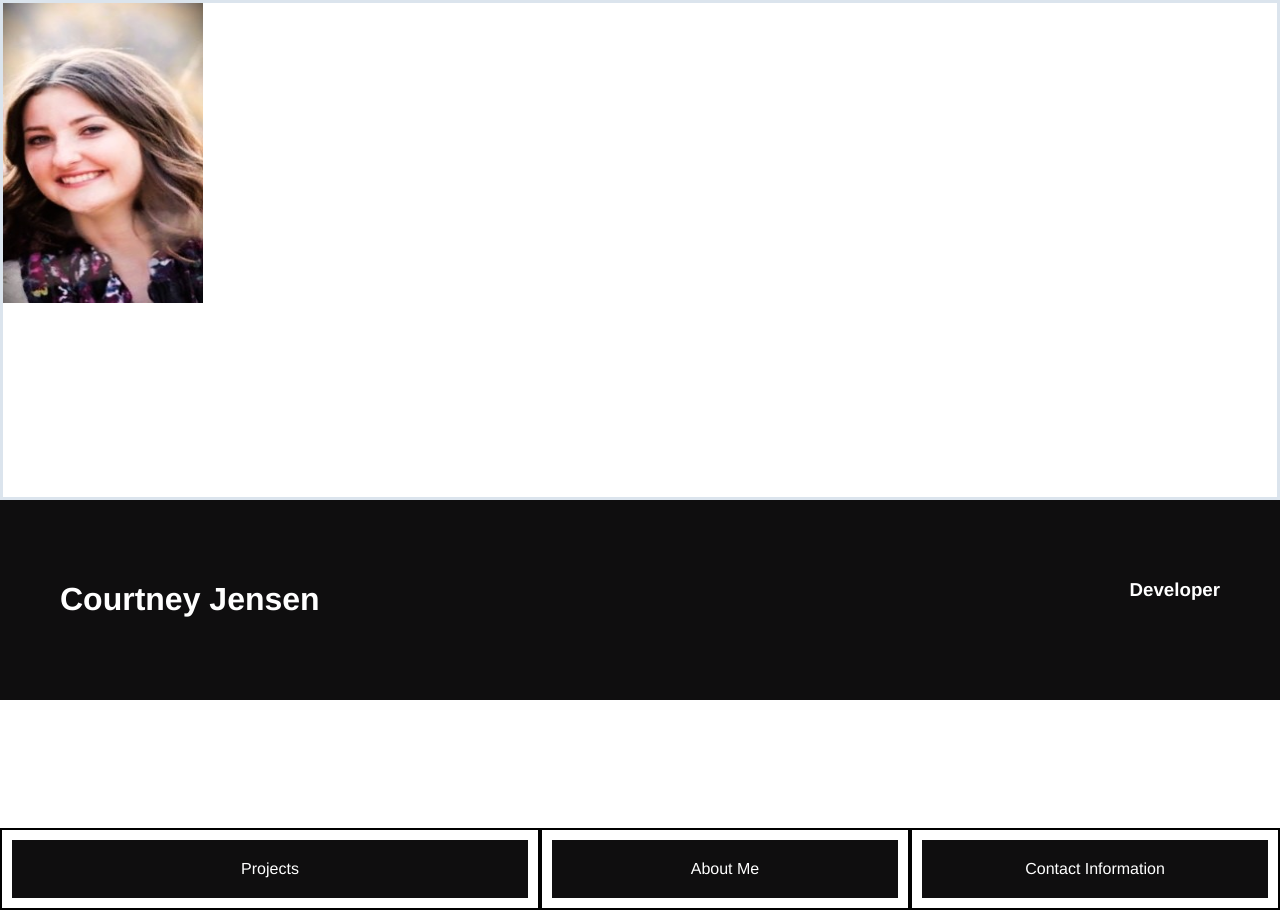
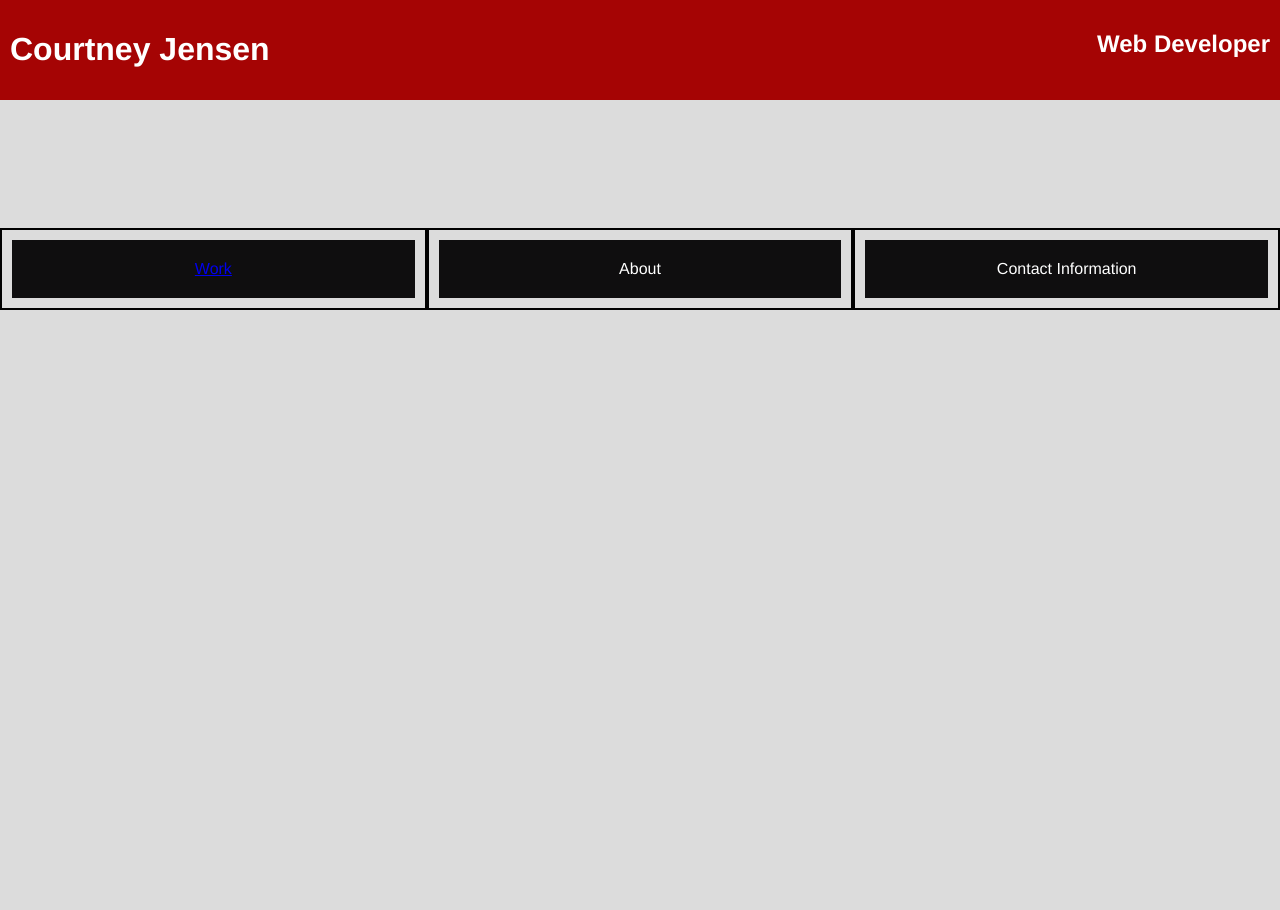
Before and after one commit to courtneyajensen/Professional-Portfolio, a plain HTML site: page index.html in a window 1280 px wide. After the commit the page ends 800 px from the top, so only its background shows below. Drawn offline with Linux system fonts and the light colour scheme.

Commit message:
second commit

```diff
--- a/css/style.css
+++ b/css/style.css
@@ -15,19 +15,18 @@ main {
   margin-top: 10%;
 }
 
-.image {
-  height: 500px;
-  position: relative;
-  border: 3px solid #dbe4ed;
-}
-
 .main-header {
   display: flex;
   /* Defines how to distribute the empty space between child elements */
   justify-content:space-between;
-  padding: 60px;
-  background: #0f0e0f;
-  color: #fff;
+  padding: 10px;
+  background: #a50404;
+  color: #fff
+}
+
+body {
+  background-color: gainsboro;
+  background-image: Img.jpeg\marek-piwnicki-UhMmyZV1Q0k-unsplash.jpg;
 }
 
 .card {
@@ -46,7 +45,7 @@ main {
   color: #fff;
 }
 
-.card.Projects {
+.card.Work {
   /* With a flex-grow value of 2, this element grows twice as wide as others */
   /* The second value, flex-shrink, defines how the element will shrink if it can't fit */
   flex: 2 1 200px;
--- a/index.html
+++ b/index.html
@@ -9,22 +9,17 @@
  </head>
 
  <body>
-    <section class="image">
-        <img src="Img.jpeg\Profile Picture 2.jpg" alt=""Profile Picture" width="200" height="300"">
-    </section>
-
-
     <header class="main-header">
         <h1>Courtney Jensen</h1>
-        <h3>Developer</h3>
+        <h2>Web Developer</h2>
     </header>
 
     <main>
         <section class="card Projects">
-            <header>Projects</header>
+            <header><a href="https://github.com/courtneyajensen">Work</a></header>
         </section>
         <section class="card">
-            <header>About Me</header>
+            <header>About</header>
         </section>
         <section class="card">
             <header>Contact Information</header>
```
Also changed, not shown: 2 other files.
